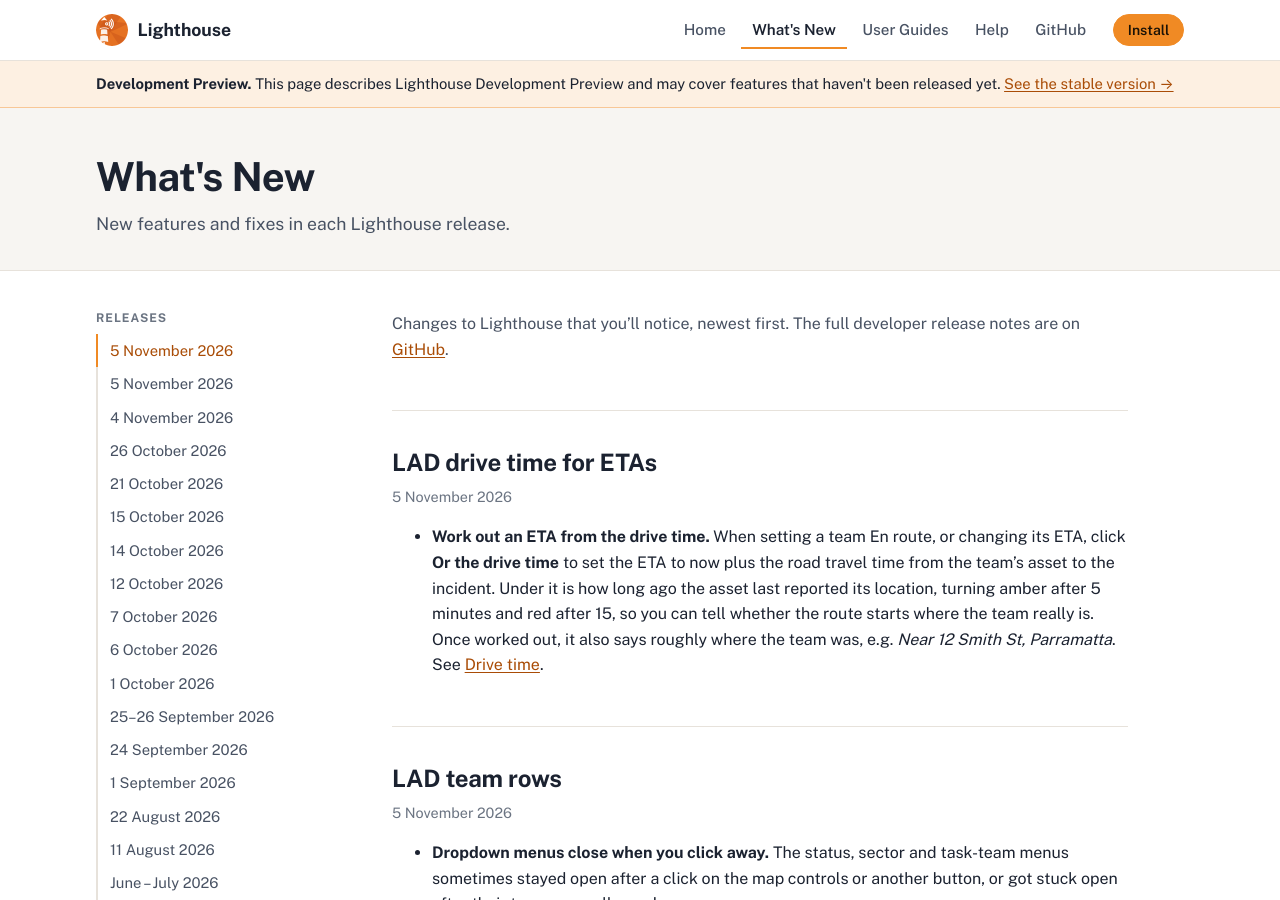
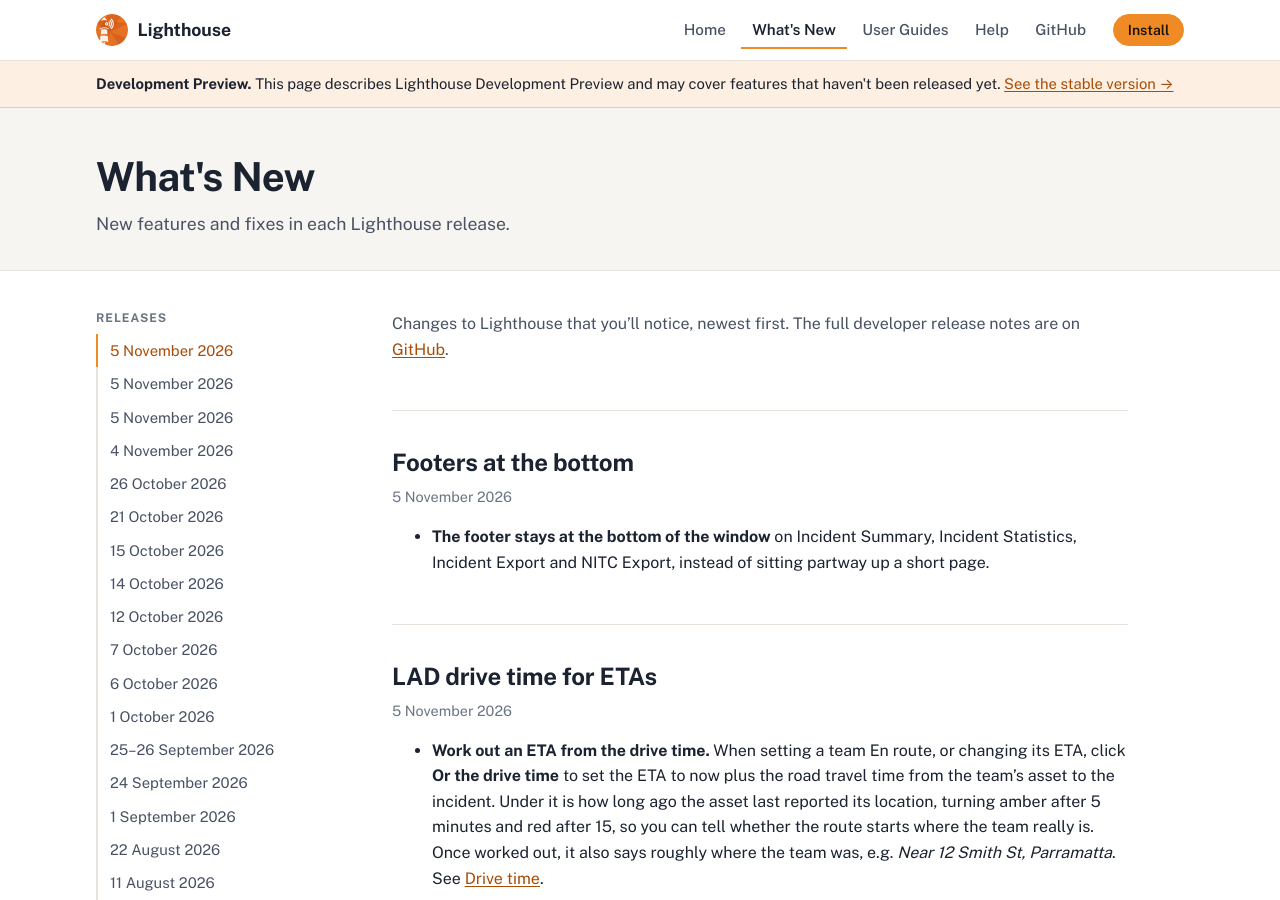
Before and after one commit to NSWSESMembers/lighthouse.ses.nsw.gov.au, a Jekyll site: the page built from preview/whats-new/index.md, in a window 1280 px wide and 900 px high. Built offline with Jekyll 4.4.1, drawn with Linux system fonts in a browser that asks for light colours.

Commit message:
Sync preview docs from NSWSESMembers/Lighthouse@bc0beee (master-dev)

```diff
--- a/_data/lad_guide_preview.yml
+++ b/_data/lad_guide_preview.yml
@@ -1,2 +1,2 @@
-version_name: "2026.11.05 build 04ab77b"
-commit: "04ab77bf18fde69d27774ace7cf9dbd14d528404"
+version_name: "2026.11.05 build bc0beee"
+commit: "bc0beee7d13c8d7f8f30415506265f01ab198b4b"
--- a/preview/whats-new/index.md
+++ b/preview/whats-new/index.md
@@ -17,6 +17,12 @@ when a release touches more than one area. Link LAD changes to the matching
 section of the LAD guide with a full /preview/guides/lad/... URL.
 The home page shows the first three `##` entries, so keep the title short.
 -->
+
+## Footers at the bottom
+
+*5 November 2026*
+
+- **The footer stays at the bottom of the window** on Incident Summary, Incident Statistics, Incident Export and NITC Export, instead of sitting partway up a short page.
 
 ## LAD drive time for ETAs
 
```
